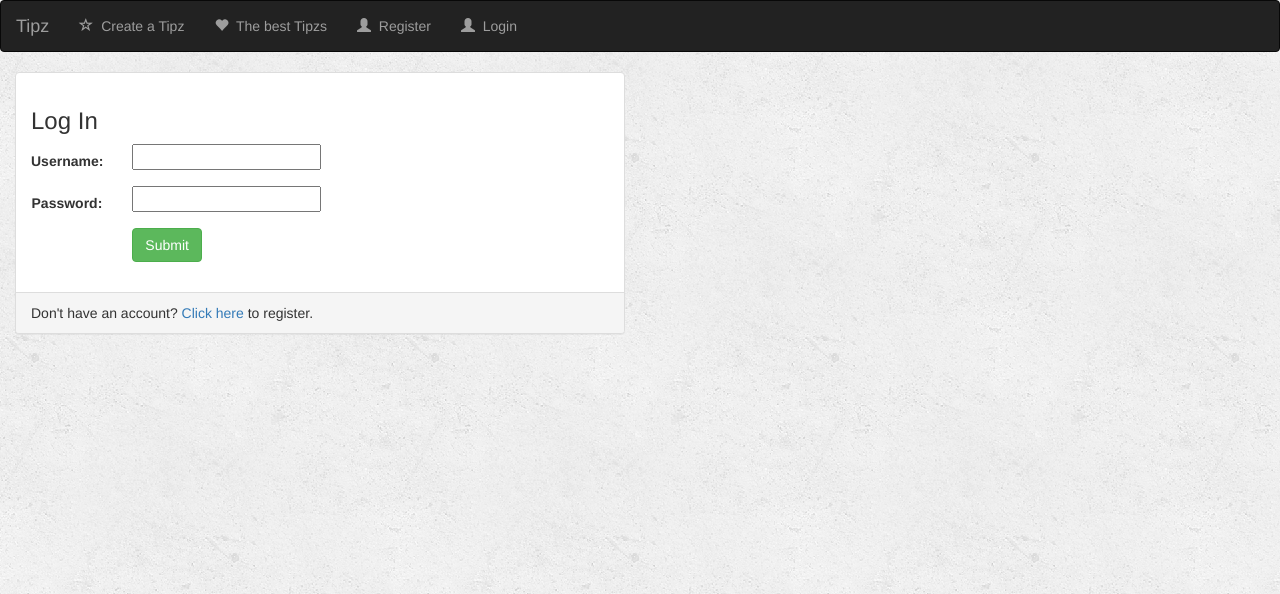
After one commit to antoine-alain-denis/NLPF, a Django app: page /tipz/login/ in a window 1280 px wide. The commit adds this page. Shown: the top 594 px of the page. Run offline with Django 3.2, Linux system fonts and the light colour scheme; some libraries are stand-ins or nearby versions.

Commit message:
add bool on base template to know if connected or not

```diff
--- a/tipzProject/tipz/templates/tipz/base.html
+++ b/tipzProject/tipz/templates/tipz/base.html
@@ -33,14 +33,11 @@
                 <li class="{% block tipz_create %}{% endblock %}"><a href="{% url 'tipz:projects-add' %}"><span class="glyphicon glyphicon-star-empty" aria-hidden="true"></span>&nbsp; Create a Tipz</a></li>
                 <li class="{% block best_tipzs %}{% endblock %}"><a href="{% url 'tipz:projects' %}"><span class="glyphicon glyphicon-heart" aria-hidden="true"></span>&nbsp; The best Tipzs</a></li>
                 <li class="{% block register %}{% endblock %}"><a href="{% url 'tipz:register' %}"><span class="glyphicon glyphicon-user" aria-hidden="true"></span>&nbsp; Register</a></li>
-                <li class="{% block login %}{% endblock %}"><a href="{% url 'tipz:login' %}"><span class="glyphicon glyphicon-user" aria-hidden="true"></span>&nbsp; Login</a></li>
-            </ul>
-            <ul class="nav navbar-nav navbar-right">
-                <li>
-                    <a href="{% url 'tipz:register' %}">
-                        <span class="glyphicon glyphicon-user" aria-hidden="true"></span>&nbsp; Logout
-                    </a>
-                </li>
+                {% if user.is_authenticated %}
+                    <li class="{% block logout %}{% endblock %}"><a href="{% url 'tipz:logout' %}"><span class="glyphicon glyphicon-user" aria-hidden="true"></span>&nbsp; Logout</a></li>
+                {% else %}
+                    <li class="{% block login %}{% endblock %}"><a href="{% url 'tipz:login' %}"><span class="glyphicon glyphicon-user" aria-hidden="true"></span>&nbsp; Login</a></li>
+                {% endif %}
             </ul>
         </div>
 
--- /dev/null
+++ b/tipzProject/tipz/templates/tipz/login_form.html
@@ -0,0 +1,49 @@
+{% extends 'tipz/base.html' %}
+{% block title %}Log In{% endblock %}
+
+{% block body %}
+<div class="container-fluid">
+
+    <div class="row">
+        <div class="col-sm-12 col-md-6">
+            <div class="panel panel-default">
+                <div class="panel-body">
+                    <h3>Log In</h3>
+                    {% if error_message %}
+                        <p><strong>{{ error_message }}</strong></p>
+                    {% endif %}
+                    <form class="form-horizontal" role="form" action="{% url 'tipz:login'%}" method="post" enctype="multipart/form-data">
+                        {% csrf_token %}
+                        <div class="form-group">
+                            <label class="control-label col-sm-2" for="id_username">
+                                Username:
+                            </label>
+                            <div class="col-sm-10">
+                                <input id="id_username" maxlength="30" name="username" type="text">
+                            </div>
+                        </div>
+                        <div class="form-group">
+                            <label class="control-label col-sm-2" for="id_password">
+                                Password:
+                            </label>
+                            <div class="col-sm-10">
+                                <input id="id_password" maxlength="30" name="password" type="password">
+                            </div>
+                        </div>
+                        <div class="form-group">
+                            <div class="col-sm-offset-2 col-sm-10">
+                                <button type="submit" class="btn btn-success">Submit</button>
+                            </div>
+                        </div>
+                    </form>
+                </div>
+                <div class="panel-footer">
+                    Don't have an account? <a href="{% url 'tipz:register' %}">Click here</a> to register.
+                </div>
+            </div>
+        </div>
+    </div>
+
+</div>
+
+{% endblock %}
--- a/tipzProject/tipz/urls.py
+++ b/tipzProject/tipz/urls.py
@@ -6,6 +6,10 @@ urlpatterns = [
     url(r'^$', views.IndexView.as_view(), name='index'),
     # /tipz/login
     url(r'^login/$', views.LoginFormView.as_view(), name='login'),
+
+    # /tipz/logout
+    url(r'^logout/$', views.LogoutFormView.as_view(), name='logout'),
+
     # /tipz/register
     url(r'^register/$', views.RegisterFormView.as_view(), name='register'),
     # /tipz/users/
--- a/tipzProject/tipz/views.py
+++ b/tipzProject/tipz/views.py
@@ -105,17 +105,18 @@ class RegisterFormView(View):
 
         return render(request, self.template_name, {'form': form})
 
+class LogoutFormView(View):
+    form_class = LoginForm
+    template_name = 'tipz/login_form.html'
+
+    def get(self, request):
+        form = self.form_class(None)
+        return render(request, self.template_name, {'form': form})
+
+
 class LoginFormView(View):
     form_class = LoginForm
     template_name = 'tipz/login_form.html'
-
-    def logout_user(request):
-        logout(request)
-        form = UserForm(request.POST or None)
-        context = {
-            "form": form,
-        }
-        return render(request, 'tipz/login_form.html', context)
 
     def get(self, request):
         form = self.form_class(None)
```
